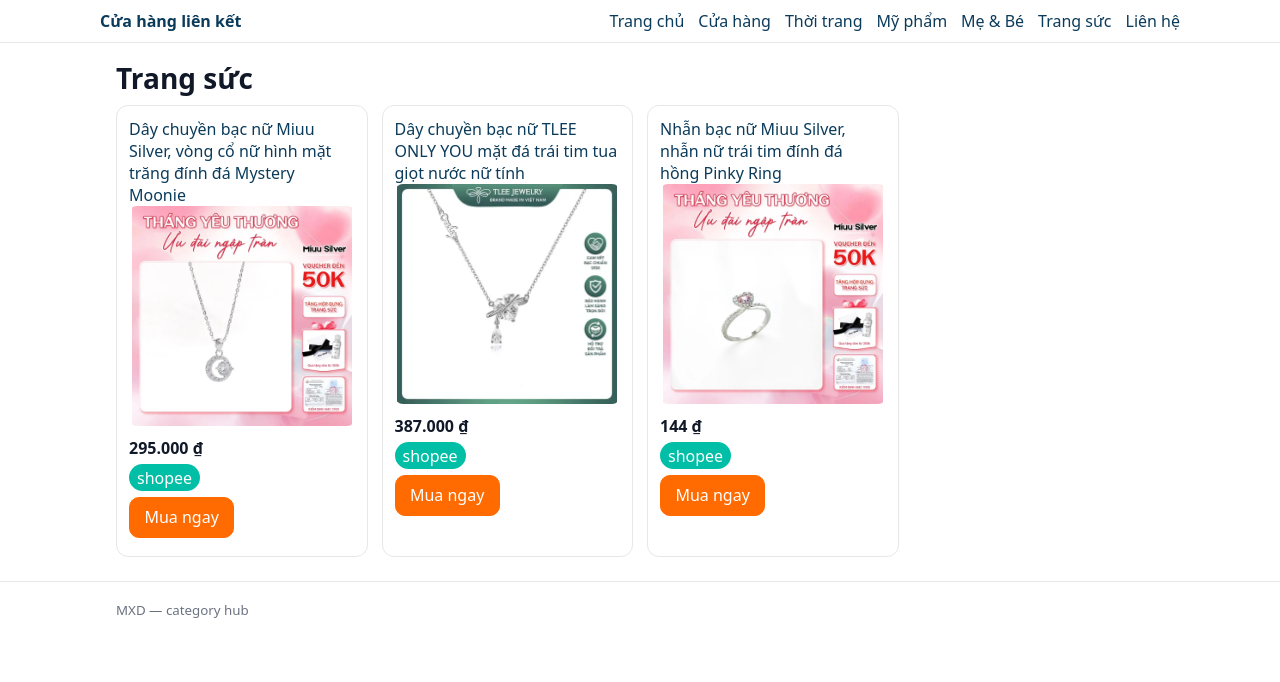
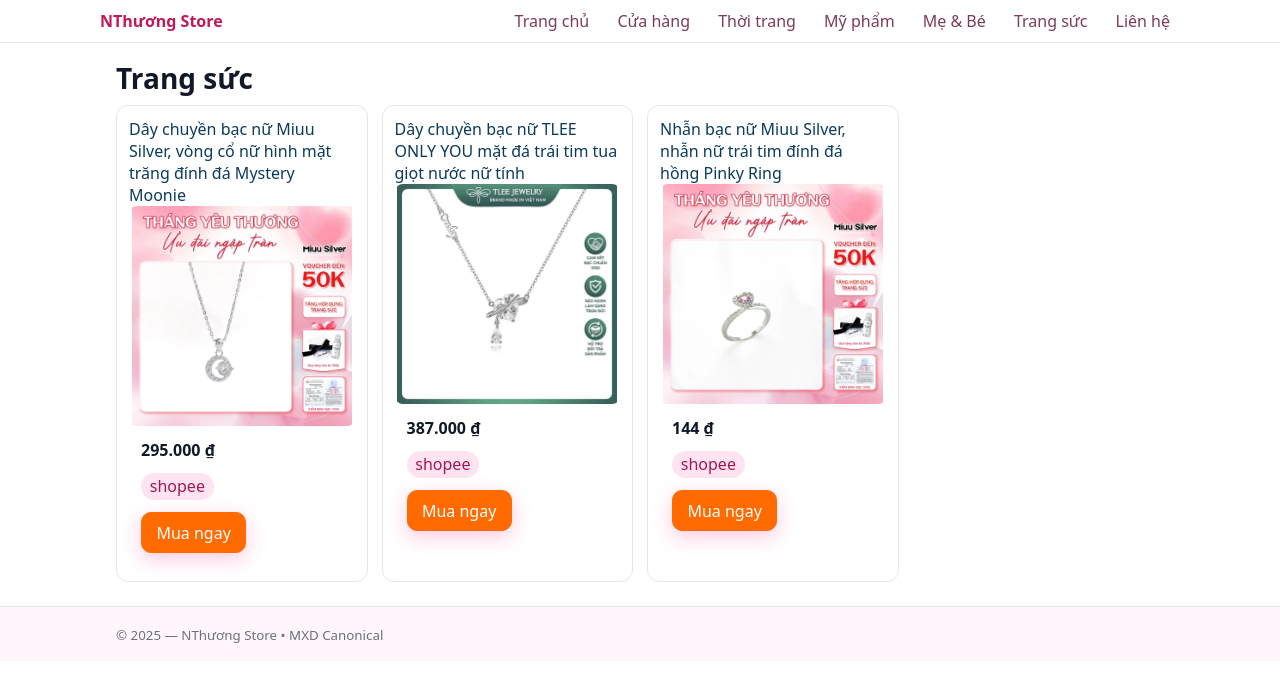
Before and after one commit to nthuong09/nthuong09.github.io, a plain HTML site: page store/trang-suc.html in a window 1280 px wide. Drawn offline with Linux system fonts and the light colour scheme.

Commit message:
feat(store): pink theme for /store/trang-suc.html; set canonical/OG to nthuong09

```diff
--- a/store/trang-suc.html
+++ b/store/trang-suc.html
@@ -1,29 +1,69 @@
 <!-- REPLACE WHOLE FILE: /store/trang-suc.html -->
-<!doctype html><html lang="vi"><head>
+<!doctype html>
+<html lang="vi">
+<head>
 <meta charset="utf-8"/><meta name="viewport" content="width=device-width,initial-scale=1"/>
-<title>Trang sức | MXD</title>
+
+<title>Trang sức | NThương Store</title>
 <meta name="description" content="Danh mục Trang sức — hiển thị sản phẩm từ affiliates.json theo chuẩn MXD."/>
-<link rel="canonical" href="https://tuyetlethi83a.github.io/store/trang-suc.html"/>
+<link rel="canonical" href="https://nthuong09.github.io/store/trang-suc.html"/>
 <meta name="robots" content="index,follow"/>
-<meta property="og:title" content="Trang sức | MXD"/>
+
+<meta property="og:title" content="Trang sức | NThương Store"/>
 <meta property="og:description" content="Danh mục Trang sức"/>
-<meta property="og:url" content="https://tuyetlethi83a.github.io/store/trang-suc.html"/>
-<meta property="og:image" content="https://tuyetlethi83a.github.io/assets/og/default-og.webp"/>
+<meta property="og:url" content="https://nthuong09.github.io/store/trang-suc.html"/>
+<meta property="og:image" content="https://nthuong09.github.io/assets/og/default-og.webp"/>
+
+<!-- THEME: Pink (Hường) cho hub Trang sức -->
+<style>
+  :root{
+    --brand:#c2185b; --accent:#ff2d8d; --border:#ffd1e8;
+    --text:#251a24; --muted:#6b5f67; --bg:#fff;
+  }
+  body{background:var(--bg); color:var(--text);}
+  .topbar{background:#fff5fa;border-bottom:1px solid var(--border)}
+  .topbar .nav{display:flex;justify-content:space-between;align-items:center;gap:1rem;padding:10px 0}
+  .brand{font-weight:800;color:var(--brand);text-decoration:none}
+  .topbar nav a{margin:0 10px;color:#7c3b57;text-decoration:none}
+  .topbar nav a:hover{color:var(--brand)}
+  .container{max-width:1080px;margin:0 auto;padding:0 16px}
+  h1{margin:16px 0 8px}
+  .muted{color:var(--muted)}
+  .product-grid{display:grid;grid-template-columns:repeat(4,minmax(220px,1fr));gap:16px}
+  @media (max-width:1100px){ .product-grid{grid-template-columns:repeat(3,1fr);} }
+  @media (max-width:720px){ .product-grid{grid-template-columns:repeat(2,1fr);} }
+  .product-card{border:1px solid var(--border);border-radius:16px;overflow:hidden;background:#fff}
+  .product-card img{width:100%;height:200px;object-fit:cover}
+  .product-card .badge{display:inline-block;background:#ffe3f0;color:#a31754;border-radius:999px;padding:.15rem .55rem;margin:.25rem .75rem}
+  .btn{display:inline-block;padding:.6rem 1rem;border-radius:999px;text-decoration:none;border:1px solid transparent}
+  .btn.buy{background:var(--accent);color:#fff;box-shadow:0 6px 20px rgba(255,45,141,.25)}
+  footer{background:#fff5fa;margin-top:28px}
+</style>
+
 <link rel="stylesheet" href="/assets/site.css"/>
+<!-- GA4 trước affiliate -->
 <script defer src="/assets/analytics.js"></script>
 <script defer src="/assets/mxd-affiliate.js"></script>
 </head>
 <body>
 <header class="topbar"><div class="container nav">
-  <a class="brand" href="/">Cửa hàng liên kết</a>
-  <nav><a href="/">Trang chủ</a><a href="/store.html">Cửa hàng</a><a href="/store/thoi-trang.html">Thời trang</a><a href="/store/my-pham.html">Mỹ phẩm</a><a href="/store/me-va-be.html">Mẹ & Bé</a><a href="/store/trang-suc.html">Trang sức</a><a href="/lien-he.html">Liên hệ</a></nav>
+  <a class="brand" href="/">NThương Store</a>
+  <nav>
+    <a href="/">Trang chủ</a>
+    <a href="/store.html">Cửa hàng</a>
+    <a href="/store/thoi-trang.html">Thời trang</a>
+    <a href="/store/my-pham.html">Mỹ phẩm</a>
+    <a href="/store/me-va-be.html">Mẹ & Bé</a>
+    <a href="/store/trang-suc.html">Trang sức</a>
+    <a href="/lien-he.html">Liên hệ</a>
+  </nav>
 </div></header>
 
 <header class="container"><h1>Trang sức</h1></header>
 <main class="container">
   <div id="grid" class="product-grid"><p>Đang tải…</p></div>
 </main>
-<footer><div class="container"><small class="muted">MXD — category hub</small></div></footer>
+<footer><div class="container"><small class="muted">© 2025 — NThương Store • MXD Canonical</small></div></footer>
 
 <script>
 /* FIND: category hub loader v2025-11-01-b01 — slug=trang-suc */
@@ -42,9 +82,9 @@ function card(p){
          data-merchant="${p.merchant||''}" data-sku="${p.sku}"
          data-img="${imgPath(p)}" ${Number.isFinite(Number(priceRaw))?`data-price="${Number(priceRaw)}"`:''}>${p.name}</a>
       <img src="${imgPath(p)}" alt="${p.name}"/>
-      ${price?`<p><strong>${price}</strong></p>`:''}
+      ${price?`<p style="margin:.5rem .75rem"><strong>${price}</strong></p>`:''}
       <p><span class="badge">${p.merchant||''}</span></p>
-      <p><a class="btn buy" href="#">Mua ngay</a></p>
+      <p style="margin:.5rem .75rem 1rem"><a class="btn buy" href="#">Mua ngay</a></p>
     </div>`;
 }
 
@@ -84,4 +124,5 @@ async function loadAffiliates(){
   }
 })();
 </script>
-</body></html>
+</body>
+</html>
```
